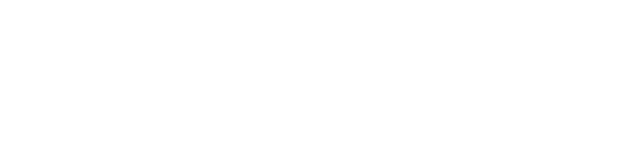
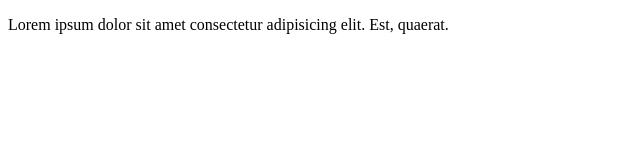
Before and after one commit to sharlie67/test-repositorio, a plain HTML site: page index.html in a window 1280 px wide. Shown: the whole page, without its empty margins (0-640 px from the left). Drawn offline with Linux system fonts and the light colour scheme.

Commit message:
AGREGAR DIV CONTENEDOR

```diff
--- a/index.html
+++ b/index.html
@@ -7,6 +7,14 @@
     <title>Git VSCODE</title>
 </head>
 <body>
+    <!--DIV CONTENERDOR 1-->
+    <div classs="container">
+    <div classs="row">
+
+    </div>
+    <p>Lorem ipsum dolor sit amet consectetur adipisicing elit. Est, quaerat.</p>
+    </div>
+
 
 </body>
 </html>
```
